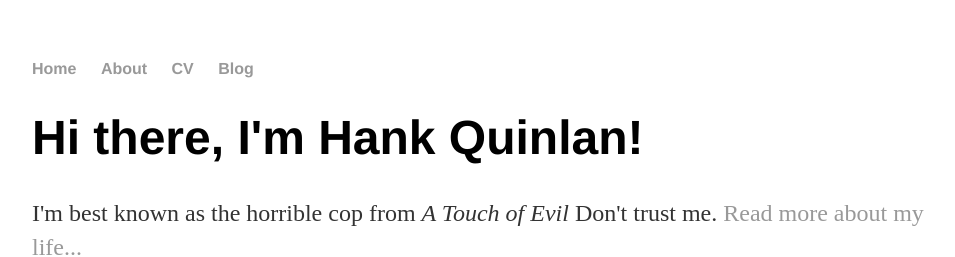
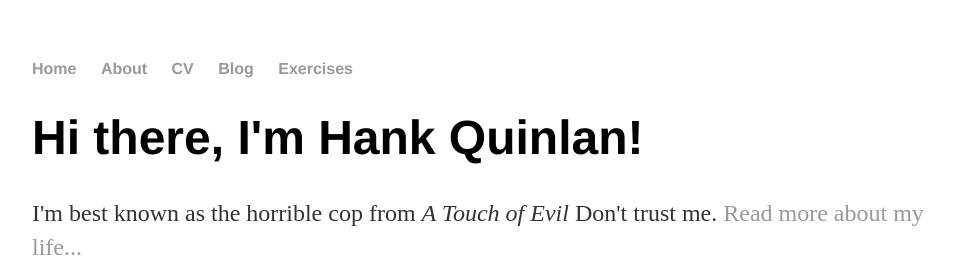
Before and after one commit to mcpo19/mcpo19_backup, a Jekyll site: the page built from index.html, in a window 1280 px wide. Shown: the top 257 px of the page, without its empty margins (160-1115 px from the left). Built offline with Jekyll 4.4.1, drawn with Linux system fonts in a browser that asks for light colours.

Commit message:
Update default.html

```diff
--- a/_layouts/default.html
+++ b/_layouts/default.html
@@ -12,6 +12,7 @@
 		        	<li><a href="/about">About</a></li>
 	        		<li><a href="/cv">CV</a></li>
 	        		<li><a href="/blog">Blog</a></li>
+	        		<li><a href="/exercises">Exercises</a></li>
 	    		</ul>
 			</nav>
 			<div class="container">
```
